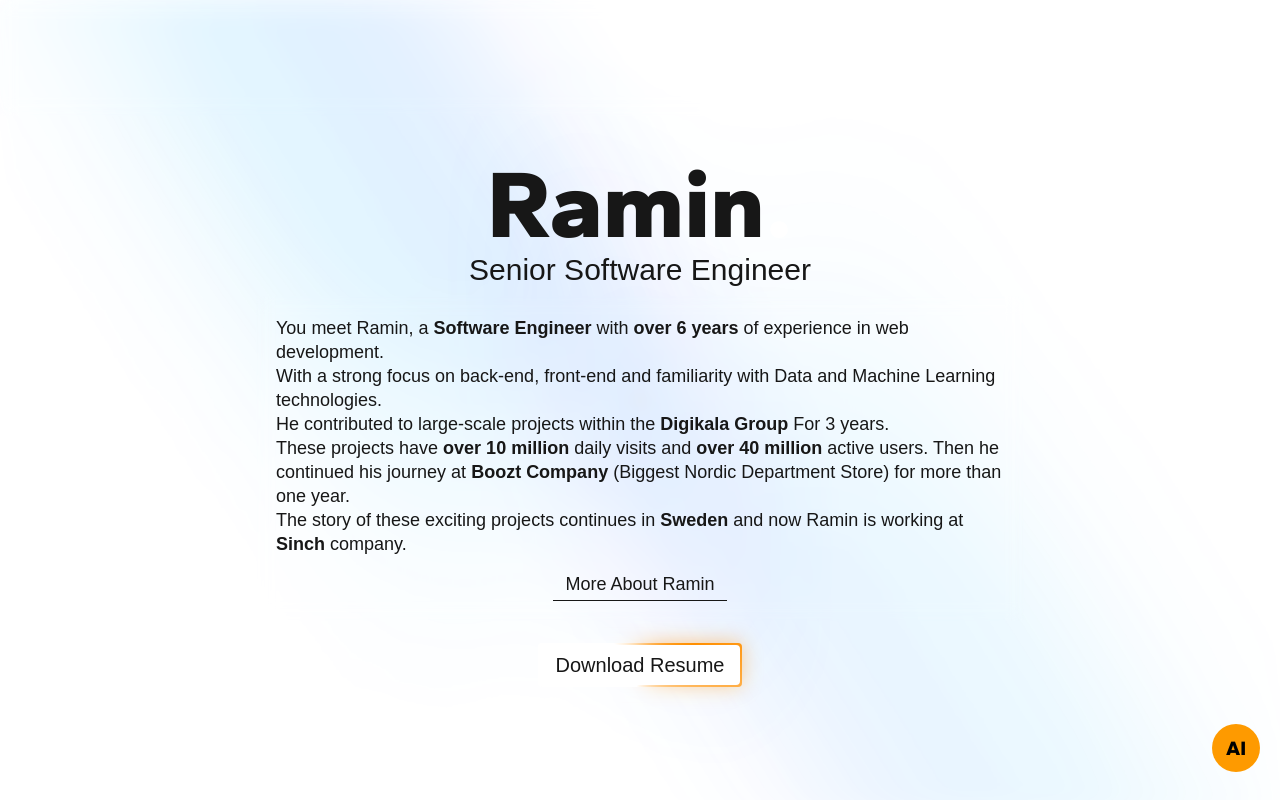
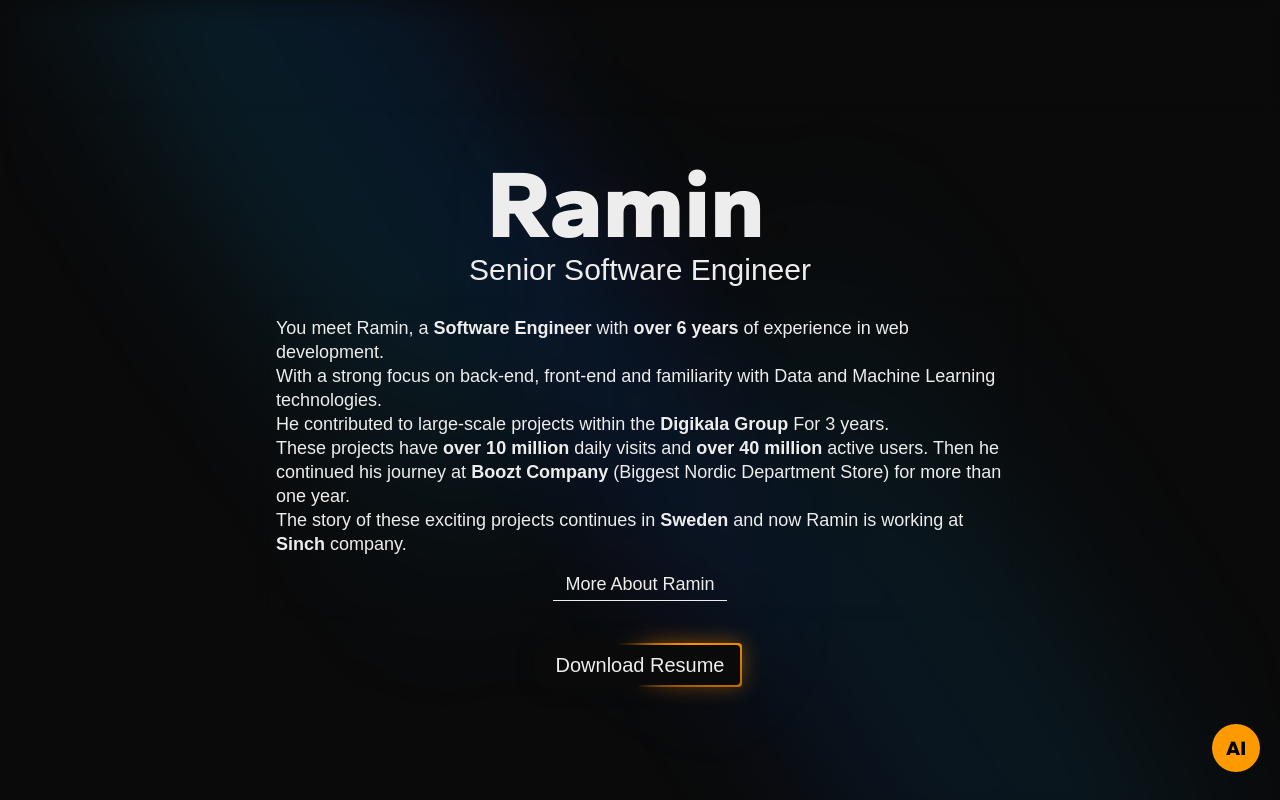
Before and after one commit to raminr77/raminr77.github.io, a Next.js app: page / in a window 1280 px wide. Built offline with nearby package versions, Linux system fonts and the light colour scheme; a web font is replaced by a local one.

Commit message:
feat: set dark mode for all users

```diff
--- a/src/app/globals.scss
+++ b/src/app/globals.scss
@@ -1,10 +1,15 @@
 @use "tailwindcss";
 
 :root {
-  --background: #ffffff;
-  --foreground: #171717;
   --primary: #ff8f00;
-  --blog-title-background: #F1F5F9;
+
+  // FOR LIGHT MODE
+  // --background: #ffffff;
+  // --foreground: #171717;
+  // --blog-title-background: #F1F5F9;
+  --background: #0a0a0a;
+  --foreground: #ededed;
+  --blog-title-background: #282c34;
 }
 
 @media (prefers-color-scheme: dark) {
```
